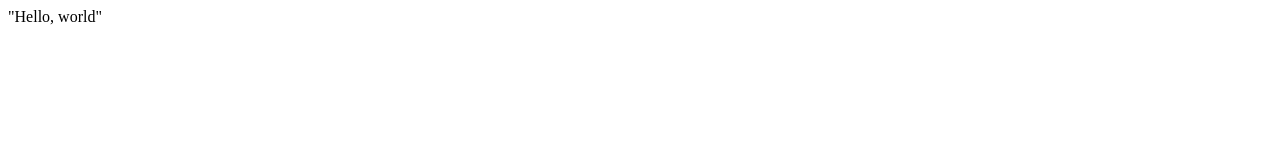
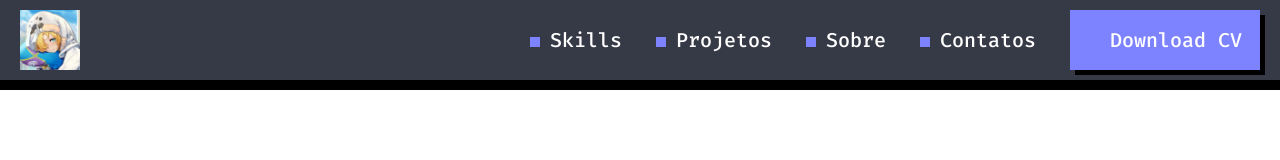
Before and after one commit to roalmino/roalmino.github.io, a plain HTML site: page index.html in a window 1280 px wide. Drawn offline with Linux system fonts and the light colour scheme.

Commit message:
Adiciona o projeto

```diff
--- a/index.html
+++ b/index.html
@@ -1 +1,26 @@
-"Hello, world"
+<!DOCTYPE html>
+<html lang="pt-BR">
+  <head>
+    <title>Rodrigo Almino</title>
+    <meta charset="UTF-8" />
+    <link rel="preconnect" href="https://fonts.googleapis.com" />
+    <link rel="preconnect" href="https://fonts.gstatic.com" crossorigin />
+    <link
+      href="https://fonts.googleapis.com/css2?family=Fira+Code:wght@300;500&display=swap"
+      rel="stylesheet"
+    />
+    <link rel="stylesheet" href="style.css" />
+  </head>
+  <body>
+    <header>
+      <img id="logo" src="assets/img/logo.jpeg" alt="logo" />
+      <nav>
+        <a href="">Skills</a>
+        <a href="">Projetos</a>
+        <a href="">Sobre</a>
+        <a href="">Contatos</a>
+        <a id="button" href="">Download CV</a>
+      </nav>
+    </header>
+  </body>
+</html>
--- /dev/null
+++ b/style.css
@@ -0,0 +1,56 @@
+/* reset css */
+body,
+h1,
+h2 {
+  margin: 0;
+}
+
+header {
+  display: flex;
+  justify-content: space-between;
+  background-color: #363946;
+  border-bottom: 10px solid #000;
+  padding: 10px 20px;
+}
+
+nav {
+  text-align: right;
+}
+
+#logo {
+  width: 60px;
+  height: 60px;
+}
+
+a::before {
+  content: '';
+  display: inline-block;
+  width: 10px;
+  height: 10px;
+  background-color: #7d83ff;
+  margin-right: 10px;
+}
+
+a {
+  /* display: inline-flex;
+  align-items: center; */
+  color: white;
+  text-decoration: none;
+  font-size: 20px;
+  font-family: 'Fira Code', sans-serif;
+  font-weight: 500;
+  margin-right: 30px;
+}
+
+#button {
+  background-color: #7d83ff;
+  display: inline-block;
+  padding: 17px 18px 17px 20px;
+  box-shadow: 5px 5px black;
+  margin-right: 0;
+  transition: background-color 100ms linear;
+}
+
+#button:hover {
+  background-color: #a8adff;
+}
```
Also changed, not shown: assets/img/logo.jpeg (added).
